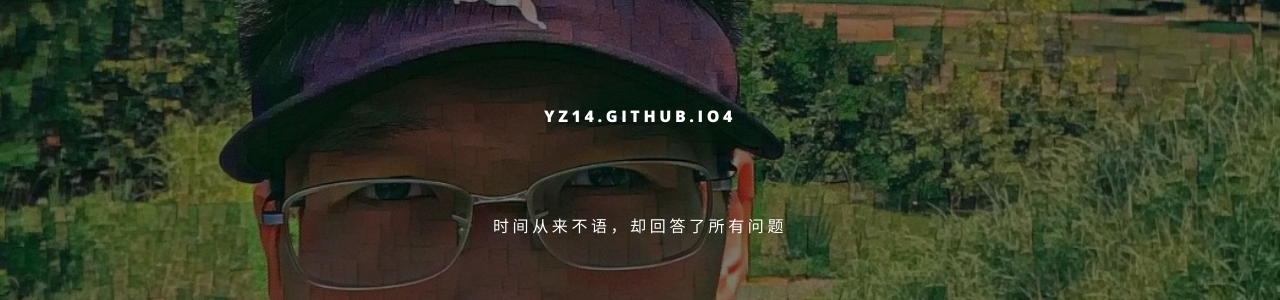
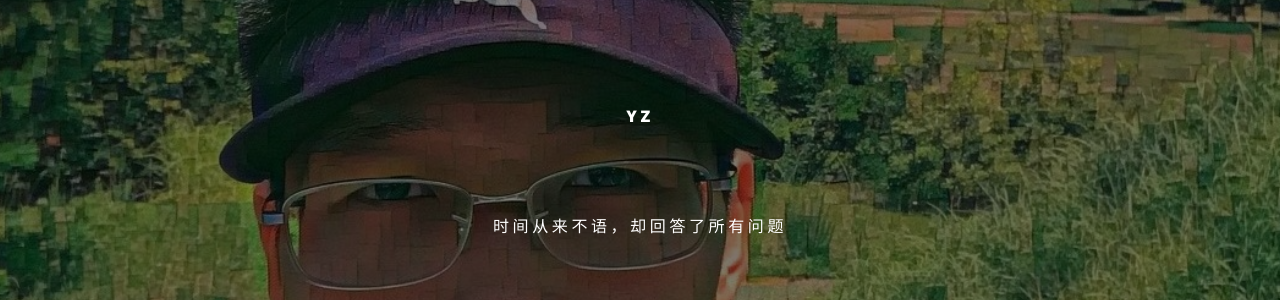
Before and after one commit to yz14/yz14.github.io4, a Jekyll site: the page built from index.html, in a window 1280 px wide and 900 px high. Shown: the part 262-562 px from the top of the window. Built offline with Jekyll 4.4.1, drawn with Linux system fonts in a browser that asks for light colours.

```diff
--- a/_config.yml
+++ b/_config.yml
@@ -2,7 +2,7 @@
 #
 
 # Site settings
-title:
+title: YZ
 description: |
 
 owner: Yuan Zhen # or company name
```
